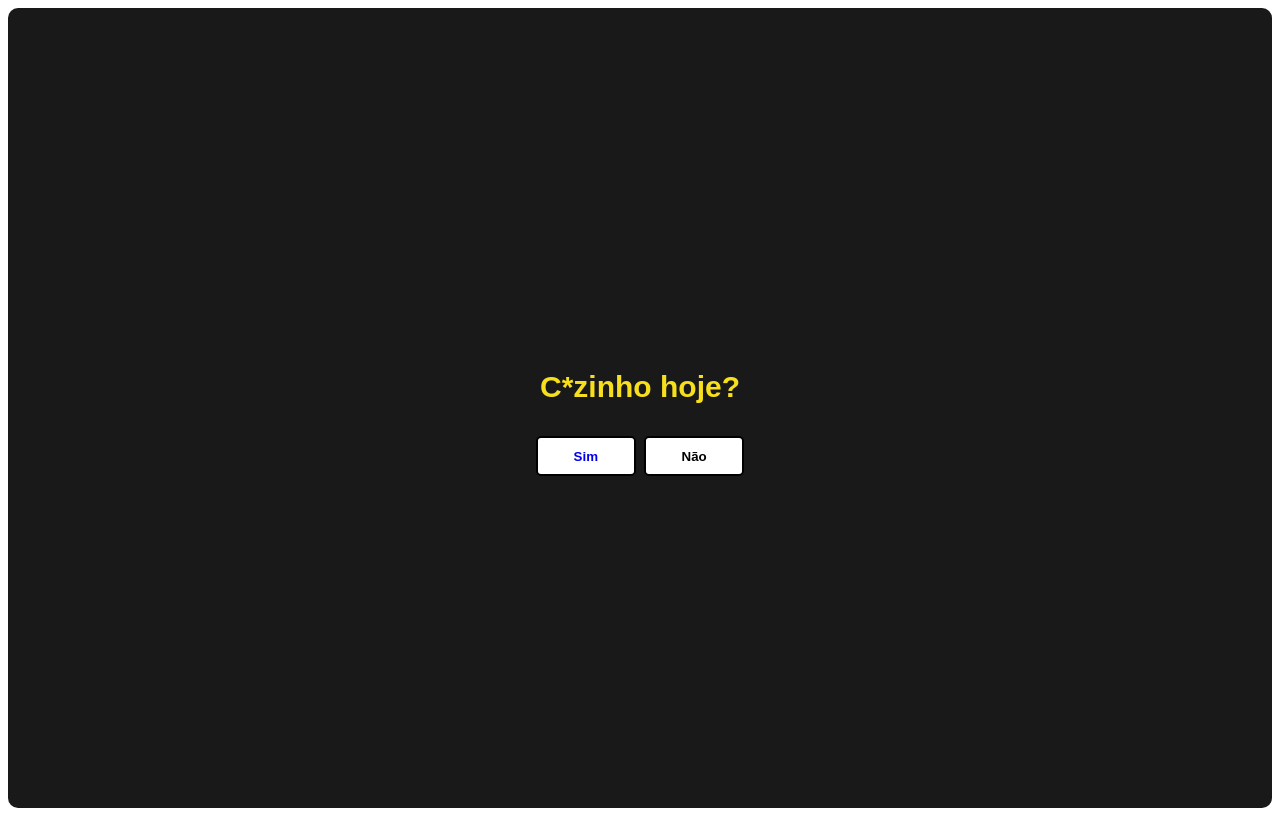
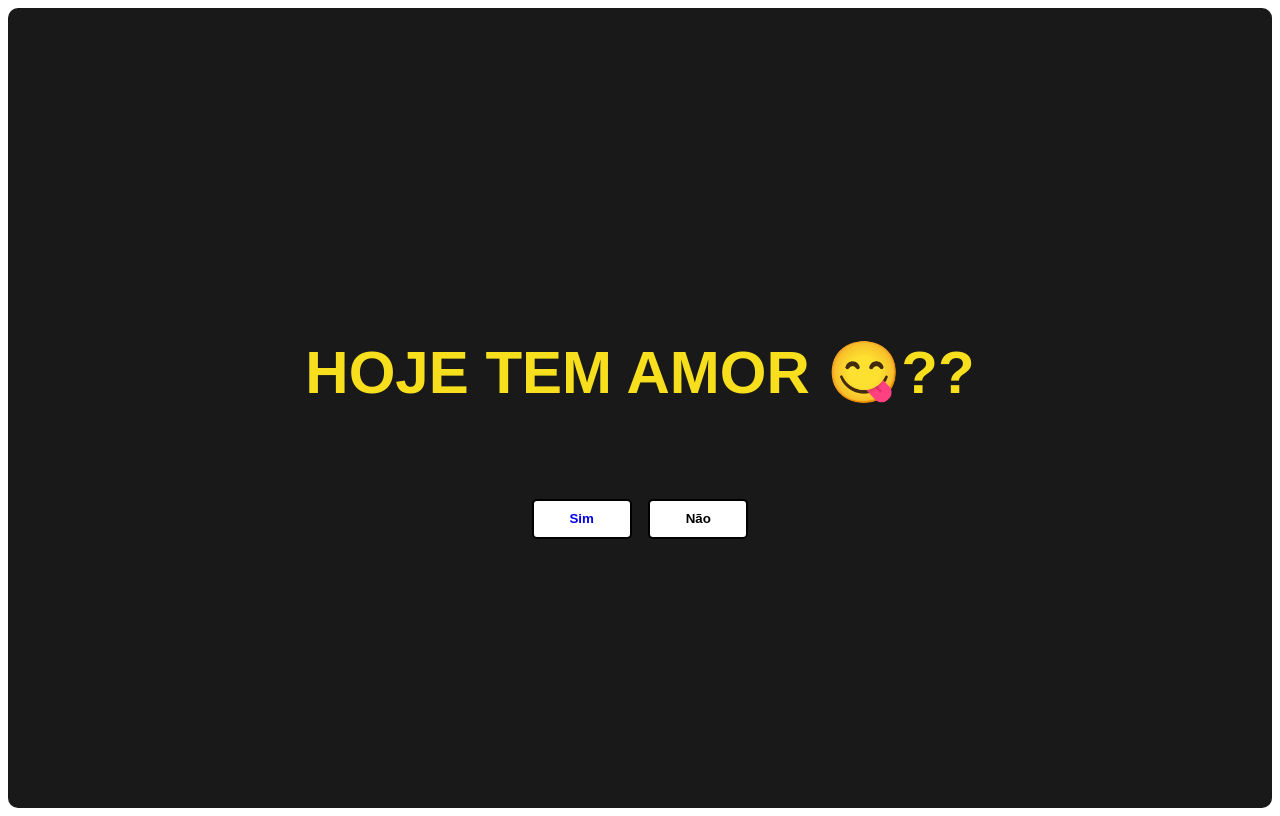
Before and after one commit to jonathanvieirawork/proposta, a plain HTML site: page index.html in a window 1280 px wide. Drawn offline with Linux system fonts and the light colour scheme.

Commit message:
ATUALIZADO

```diff
--- a/index.html
+++ b/index.html
@@ -14,7 +14,7 @@ body{
 
         }
         .box{
-            font-size: 30px;
+            font-size: 60px;
             color: #f7df1e;
             height: 100vh;
             width: 100vw;
@@ -50,7 +50,7 @@ body{
     <head>
         <body>
             <div class="box">
-                <p>C*zinho hoje?</p>
+                <p>HOJE TEM AMOR 😋??</p>
                 <div class="buttons-container">
                     <button><a
                         href="https://www.youtube.com/watch?v=a8c5wmeOL9o&ab_channel=Dylancliff111"><a href="resultado.html">Sim</a></a></button>
```
